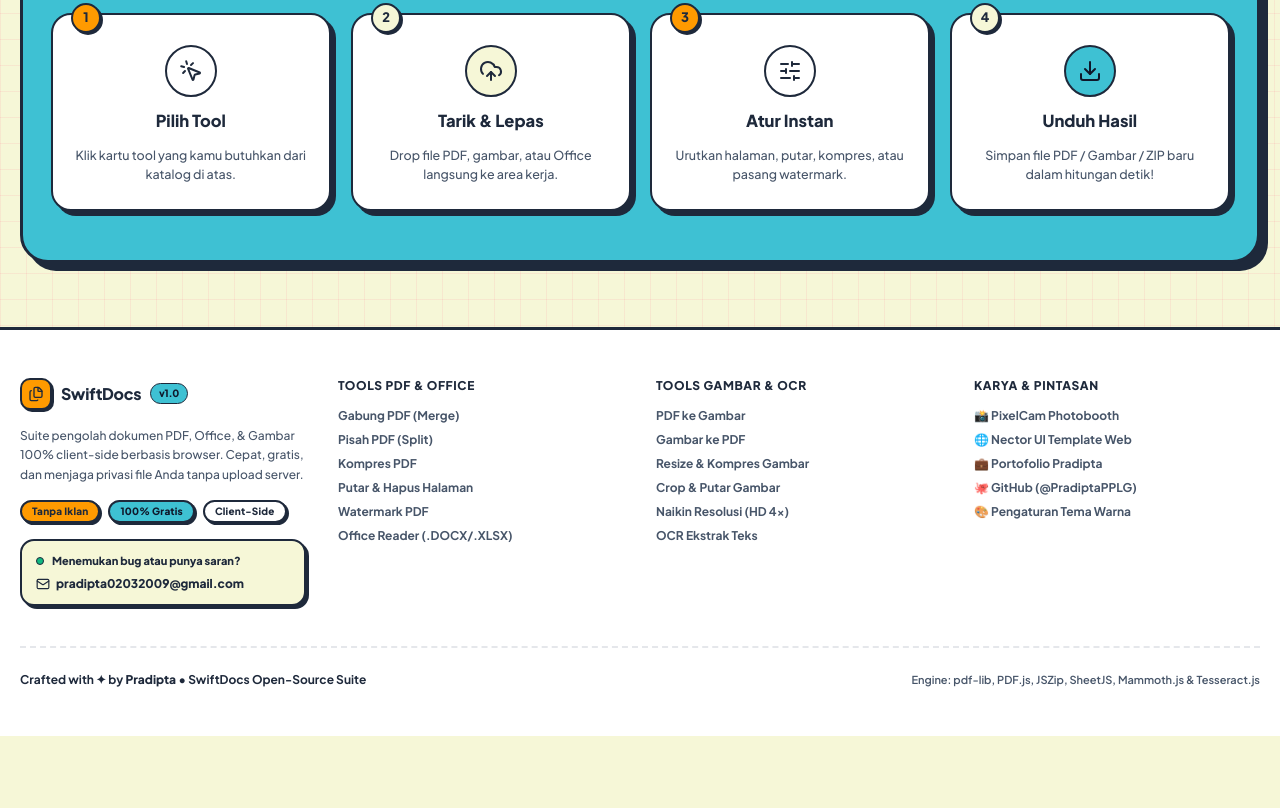
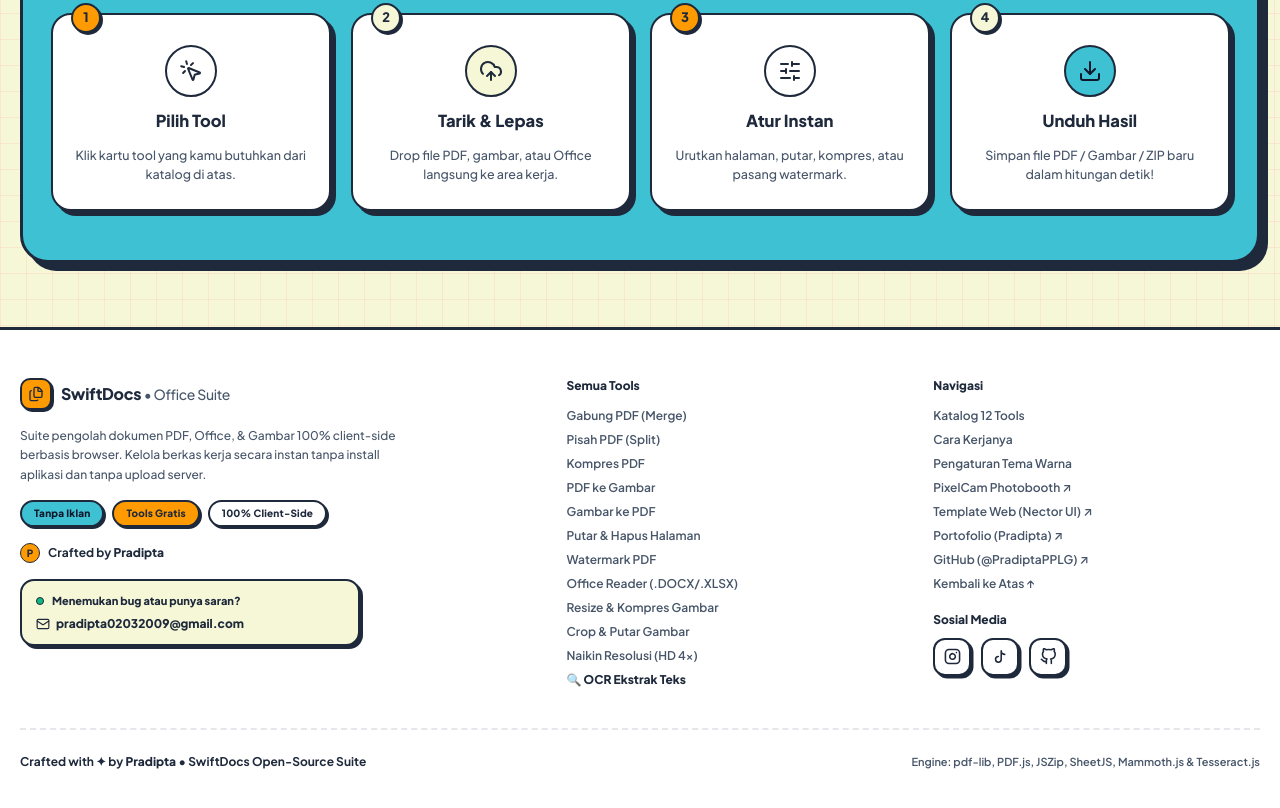
Before and after one commit to PradiptaPPLG/swiftdocs, a plain HTML site: page index.html in a window 1280 px wide. Shown: the part 2171-2979 px from the top of the page. Before the commit the page ends 2907 px from the top, so only its background shows below. Drawn offline with nearby package versions, Linux system fonts and the light colour scheme.

Commit message:
feat: add manga neo-tactile design system style.css and update index.html

```diff
--- a/css/style.css
+++ b/css/style.css
@@ -880,6 +880,45 @@ body {
     display: inline-block;
 }
 
+.footer-grid-3 {
+    display: grid;
+    grid-template-columns: 1.55fr 1fr 1fr;
+    gap: 40px;
+}
+
+@media (max-width: 900px) {
+    .footer-grid-3 {
+        grid-template-columns: 1fr;
+        gap: 28px;
+    }
+}
+
+.footer-social-btn {
+    width: 38px;
+    height: 38px;
+    border-radius: 12px;
+    background: var(--surface);
+    border: 2px solid var(--ink);
+    box-shadow: 2.5px 2.5px 0 var(--ink);
+    display: inline-flex;
+    align-items: center;
+    justify-content: center;
+    color: var(--ink);
+    transition: all 0.15s ease;
+}
+
+.footer-social-btn:hover {
+    background: var(--accent);
+    color: var(--on-accent);
+    transform: translate(-1.5px, -1.5px);
+    box-shadow: 4px 4px 0 var(--ink);
+}
+
+.footer-social-btn:active {
+    transform: translate(1.5px, 1.5px);
+    box-shadow: 1px 1px 0 var(--ink);
+}
+
 /* ==========================================================================
    MANGA BOUNCY CARD ENTRANCE ANIMATIONS
    ========================================================================== */
--- a/index.html
+++ b/index.html
@@ -740,26 +740,30 @@
     <!-- Footer -->
     <footer class="bg-surface border-t-[3px] border-ink mt-auto">
         <div class="container py-12">
-            <div class="grid grid-cols-1 md:grid-cols-2 lg:grid-cols-4 gap-8 pb-10 border-b-2 border-dashed border-ink/20">
+            <div class="footer-grid-3 pb-10 border-b-2 border-dashed border-ink/20">
 
                 <!-- Brand Col -->
-                <div class="lg:col-span-1 space-y-4">
+                <div class="space-y-4">
                     <a href="#" onclick="closeTool(); return false;" class="brand">
                         <div class="brand-icon-box">
                             <i data-lucide="files" class="w-4 h-4"></i>
                         </div>
-                        <span>SwiftDocs</span>
-                        <span class="brand-badge">v1.0</span>
+                        <span>SwiftDocs <span class="font-medium text-muted text-sm">• Office Suite</span></span>
                     </a>
 
-                    <p class="text-xs font-medium text-muted leading-relaxed">
-                        Suite pengolah dokumen PDF, Office, & Gambar 100% client-side berbasis browser. Cepat, gratis, dan menjaga privasi file Anda tanpa upload server.
+                    <p class="text-xs font-medium text-muted leading-relaxed max-w-sm">
+                        Suite pengolah dokumen PDF, Office, &amp; Gambar 100% client-side berbasis browser. Kelola berkas kerja secara instan tanpa install aplikasi dan tanpa upload server.
                     </p>
 
                     <div class="flex flex-wrap gap-2">
-                        <span class="sticker-badge yellow text-[10px] py-0.5 px-2.5">Tanpa Iklan</span>
-                        <span class="sticker-badge sage text-[10px] py-0.5 px-2.5">100% Gratis</span>
-                        <span class="sticker-badge white text-[10px] py-0.5 px-2.5">Client-Side</span>
+                        <span class="sticker-badge sage text-[10px] py-1 px-3">Tanpa Iklan</span>
+                        <span class="sticker-badge yellow text-[10px] py-1 px-3">Tools Gratis</span>
+                        <span class="sticker-badge white text-[10px] py-1 px-3">100% Client-Side</span>
+                    </div>
+
+                    <div class="inline-flex items-center gap-2 text-xs font-bold text-ink">
+                        <span class="w-5 h-5 rounded-full bg-mangaYellow border border-ink inline-flex items-center justify-center text-[10px] font-black text-onAccent">P</span>
+                        <span>Crafted by <strong>Pradipta</strong></span>
                     </div>
 
                     <div class="footer-feedback-card">
@@ -774,42 +778,61 @@
                     </div>
                 </div>
 
-                <!-- Tools PDF Col -->
+                <!-- Semua Tools Col -->
                 <div>
-                    <h4 class="text-xs font-black uppercase tracking-wider text-ink mb-3.5">Tools PDF & Office</h4>
-                    <ul class="space-y-2 text-xs font-bold text-muted">
+                    <h4 class="text-xs font-black text-ink mb-3.5">Semua Tools</h4>
+                    <ul class="space-y-2 text-xs font-semibold text-muted">
                         <li><a href="#merge" onclick="openTool('merge'); return false;" class="hover:text-ink hover:underline">Gabung PDF (Merge)</a></li>
                         <li><a href="#split" onclick="openTool('split'); return false;" class="hover:text-ink hover:underline">Pisah PDF (Split)</a></li>
                         <li><a href="#compress" onclick="openTool('compress'); return false;" class="hover:text-ink hover:underline">Kompres PDF</a></li>
-                        <li><a href="#organize" onclick="openTool('organize'); return false;" class="hover:text-ink hover:underline">Putar & Hapus Halaman</a></li>
+                        <li><a href="#pdf2img" onclick="openTool('pdf2img'); return false;" class="hover:text-ink hover:underline">PDF ke Gambar</a></li>
+                        <li><a href="#img2pdf" onclick="openTool('img2pdf'); return false;" class="hover:text-ink hover:underline">Gambar ke PDF</a></li>
+                        <li><a href="#organize" onclick="openTool('organize'); return false;" class="hover:text-ink hover:underline">Putar &amp; Hapus Halaman</a></li>
                         <li><a href="#watermark" onclick="openTool('watermark'); return false;" class="hover:text-ink hover:underline">Watermark PDF</a></li>
                         <li><a href="#office" onclick="openTool('office'); return false;" class="hover:text-ink hover:underline">Office Reader (.DOCX/.XLSX)</a></li>
+                        <li><a href="#img-optimize" onclick="openTool('img-optimize'); return false;" class="hover:text-ink hover:underline">Resize &amp; Kompres Gambar</a></li>
+                        <li><a href="#img-crop" onclick="openTool('img-crop'); return false;" class="hover:text-ink hover:underline">Crop &amp; Putar Gambar</a></li>
+                        <li><a href="#img-upscale" onclick="openTool('img-upscale'); return false;" class="hover:text-ink hover:underline">Naikin Resolusi (HD 4x)</a></li>
+                        <li><a href="#ocr" onclick="openTool('ocr'); return false;" class="text-ink font-extrabold hover:underline">🔍 OCR Ekstrak Teks</a></li>
                     </ul>
                 </div>
 
-                <!-- Tools Gambar & OCR Col -->
+                <!-- Navigasi & Sosial Media Col -->
                 <div>
-                    <h4 class="text-xs font-black uppercase tracking-wider text-ink mb-3.5">Tools Gambar & OCR</h4>
-                    <ul class="space-y-2 text-xs font-bold text-muted">
-                        <li><a href="#pdf2img" onclick="openTool('pdf2img'); return false;" class="hover:text-ink hover:underline">PDF ke Gambar</a></li>
-                        <li><a href="#img2pdf" onclick="openTool('img2pdf'); return false;" class="hover:text-ink hover:underline">Gambar ke PDF</a></li>
-                        <li><a href="#img-optimize" onclick="openTool('img-optimize'); return false;" class="hover:text-ink hover:underline">Resize & Kompres Gambar</a></li>
-                        <li><a href="#img-crop" onclick="openTool('img-crop'); return false;" class="hover:text-ink hover:underline">Crop & Putar Gambar</a></li>
-                        <li><a href="#img-upscale" onclick="openTool('img-upscale'); return false;" class="hover:text-ink hover:underline">Naikin Resolusi (HD 4x)</a></li>
-                        <li><a href="#ocr" onclick="openTool('ocr'); return false;" class="hover:text-ink hover:underline">OCR Ekstrak Teks</a></li>
+                    <h4 class="text-xs font-black text-ink mb-3.5">Navigasi</h4>
+                    <ul class="space-y-2 text-xs font-semibold text-muted">
+                        <li><a href="#tools-section" onclick="closeTool()" class="hover:text-ink hover:underline">Katalog 12 Tools</a></li>
+                        <li><a href="#cara-kerja" onclick="closeTool()" class="hover:text-ink hover:underline">Cara Kerjanya</a></li>
+                        <li><button type="button" onclick="openSettings()" class="hover:text-ink hover:underline cursor-pointer">Pengaturan Tema Warna</button></li>
+                        <li><a href="https://pixelcam-flame.vercel.app/" target="_blank" rel="noopener noreferrer" class="hover:text-ink hover:underline">PixelCam Photobooth ↗</a></li>
+                        <li><a href="https://nector-ui.vercel.app/" target="_blank" rel="noopener noreferrer" class="hover:text-ink hover:underline">Template Web (Nector UI) ↗</a></li>
+                        <li><a href="https://pradipta-endra-maulana.vercel.app/" target="_blank" rel="noopener noreferrer" class="hover:text-ink hover:underline">Portofolio (Pradipta) ↗</a></li>
+                        <li><a href="https://github.com/PradiptaPPLG" target="_blank" rel="noopener noreferrer" class="hover:text-ink hover:underline">GitHub (@PradiptaPPLG) ↗</a></li>
+                        <li><a href="#" onclick="window.scrollTo({top: 0, behavior: 'smooth'}); return false;" class="hover:text-ink hover:underline">Kembali ke Atas ↑</a></li>
                     </ul>
-                </div>
 
-                <!-- Karya & Pintasan Col -->
-                <div>
-                    <h4 class="text-xs font-black uppercase tracking-wider text-ink mb-3.5">Karya & Pintasan</h4>
-                    <ul class="space-y-2 text-xs font-bold text-muted">
-                        <li><a href="https://pixelcam-flame.vercel.app/" target="_blank" rel="noopener noreferrer" class="hover:text-ink hover:underline">📸 PixelCam Photobooth</a></li>
-                        <li><a href="https://nector-ui.vercel.app/" target="_blank" rel="noopener noreferrer" class="hover:text-ink hover:underline">🌐 Nector UI Template Web</a></li>
-                        <li><a href="https://pradipta-endra-maulana.vercel.app/" target="_blank" rel="noopener noreferrer" class="hover:text-ink hover:underline">💼 Portofolio Pradipta</a></li>
-                        <li><a href="https://github.com/PradiptaPPLG" target="_blank" rel="noopener noreferrer" class="hover:text-ink hover:underline">🐙 GitHub (@PradiptaPPLG)</a></li>
-                        <li><button type="button" onclick="openSettings()" class="hover:text-ink hover:underline cursor-pointer">🎨 Pengaturan Tema Warna</button></li>
-                    </ul>
+                    <div class="mt-5">
+                        <div class="text-xs font-black text-ink mb-2.5">Sosial Media</div>
+                        <div class="flex items-center gap-2.5">
+                            <a href="https://instagram.com/massdiipp" target="_blank" rel="noopener noreferrer" class="footer-social-btn" title="Instagram @massdiipp">
+                                <svg width="17" height="17" viewBox="0 0 24 24" fill="none" stroke="currentColor" stroke-width="2.2" stroke-linecap="round" stroke-linejoin="round">
+                                    <rect x="2" y="2" width="20" height="20" rx="5" ry="5"></rect>
+                                    <path d="M16 11.37A4 4 0 1 1 12.63 8 4 4 0 0 1 16 11.37z"></path>
+                                    <line x1="17.5" y1="6.5" x2="17.51" y2="6.5"></line>
+                                </svg>
+                            </a>
+                            <a href="https://tiktok.com/@pradiptaendra" target="_blank" rel="noopener noreferrer" class="footer-social-btn" title="TikTok @pradiptaendra">
+                                <svg width="17" height="17" viewBox="0 0 24 24" fill="none" stroke="currentColor" stroke-width="2.2" stroke-linecap="round" stroke-linejoin="round">
+                                    <path d="M9 12a4 4 0 1 0 4 4V4a5 5 0 0 0 5 5"></path>
+                                </svg>
+                            </a>
+                            <a href="https://github.com/PradiptaPPLG" target="_blank" rel="noopener noreferrer" class="footer-social-btn" title="Profil GitHub PradiptaPPLG">
+                                <svg width="17" height="17" viewBox="0 0 24 24" fill="none" stroke="currentColor" stroke-width="2.2" stroke-linecap="round" stroke-linejoin="round">
+                                    <path d="M9 19c-5 1.5-5-2.5-7-3m14 6v-3.87a3.37 3.37 0 0 0-.94-2.61c3.14-.35 6.44-1.54 6.44-7A5.44 5.44 0 0 0 20 4.77 5.07 5.07 0 0 0 19.91 1S18.73.65 16 2.48a13.38 13.38 0 0 0-7 0C6.27.65 5.09 1 5.09 1A5.07 5.07 0 0 0 5 4.77a5.44 5.44 0 0 0-1.5 3.78c0 5.42 3.3 6.61 6.44 7A3.37 3.37 0 0 0 9 18.13V22"></path>
+                                </svg>
+                            </a>
+                        </div>
+                    </div>
                 </div>
 
             </div>
@@ -820,7 +843,7 @@
                     Crafted with ✦ by <strong>Pradipta</strong> • SwiftDocs Open-Source Suite
                 </div>
                 <div class="text-[11px] font-semibold text-muted text-center sm:text-right">
-                    Engine: pdf-lib, PDF.js, JSZip, SheetJS, Mammoth.js & Tesseract.js
+                    Engine: pdf-lib, PDF.js, JSZip, SheetJS, Mammoth.js &amp; Tesseract.js
                 </div>
             </div>
         </div>
```
